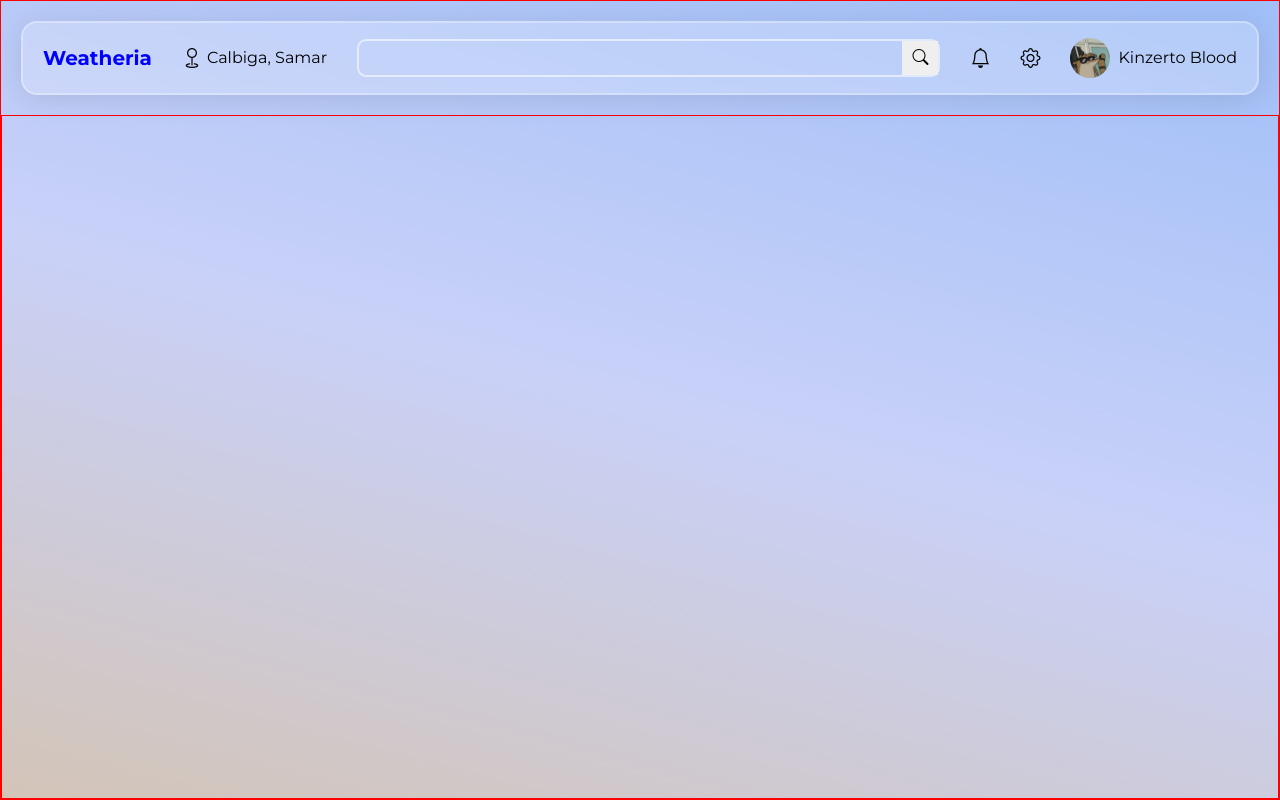
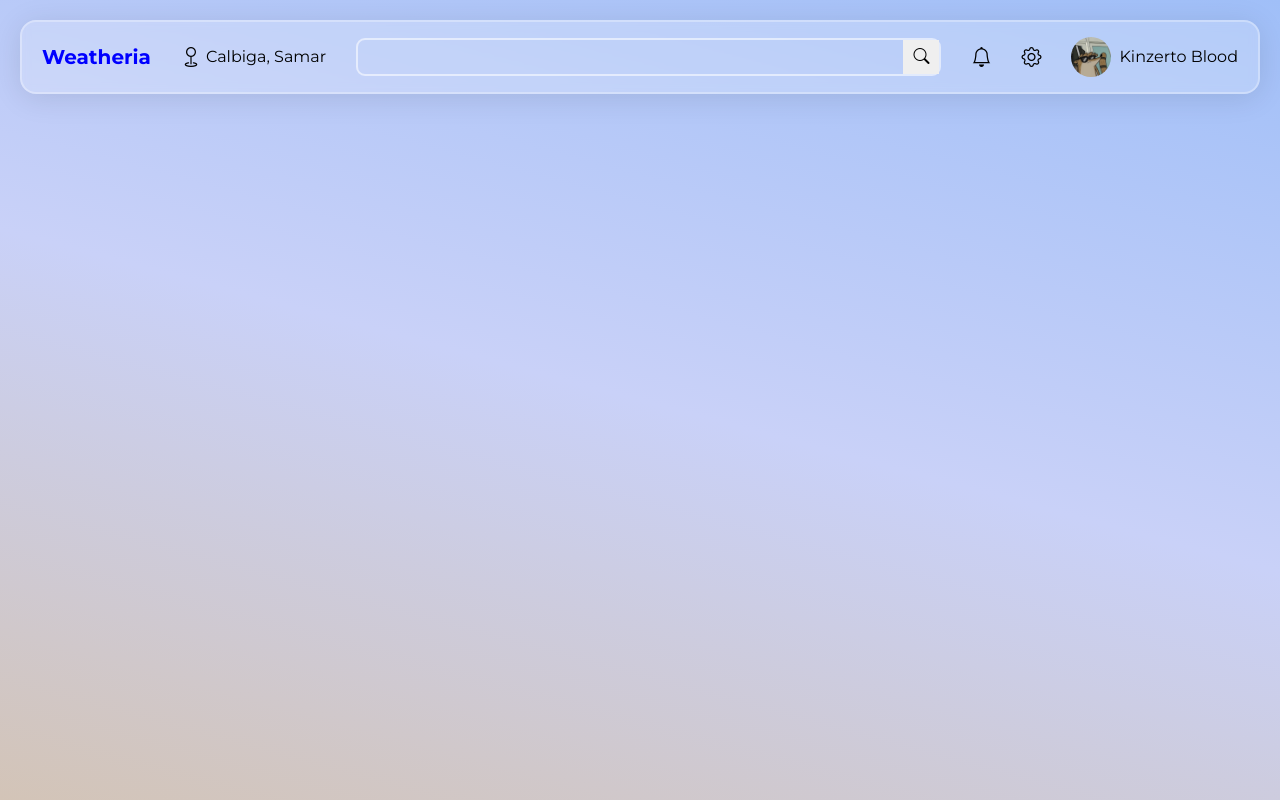
Before and after one commit to Kinzerto/Weather-App, a website built with webpack: page src/template.html in a window 1280 px wide. Built offline with nearby package versions, Linux system fonts and the light colour scheme; no server answers.

Commit message:
style: removed border debug

```diff
--- a/src/styles/style.scss
+++ b/src/styles/style.scss
@@ -18,8 +18,6 @@
    min-height: 100vh;
 }
 .container {
-   border: 1px solid red;
-
    margin: 0 auto;
    width: 100%;
    min-height: 100vh;
@@ -130,7 +128,6 @@
 
    .content {
       position: relative;
-      border: 1px solid red;
       padding: $padding-layout;
       display: flex;
       flex: 1;
@@ -144,7 +141,6 @@
          height: 100%;
          flex-direction: column;
          row-gap: 20px;
-         border: 1px solid green;
 
          .current-weather {
             padding: 20px 15px;
```
